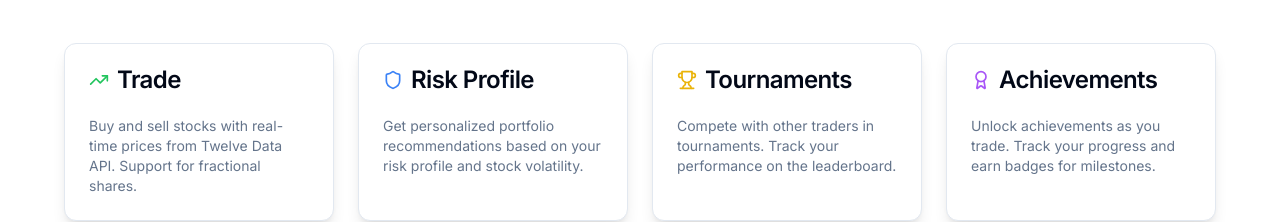
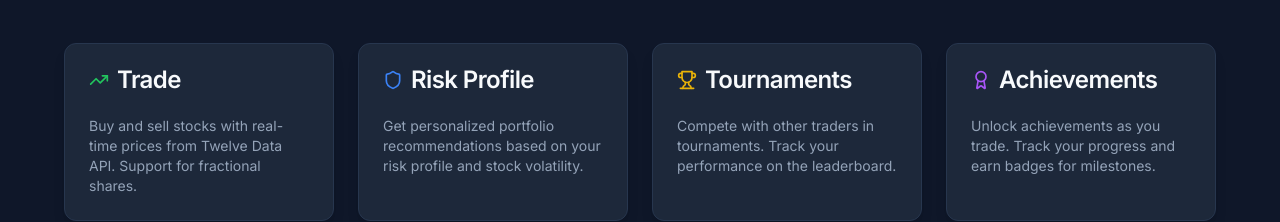
Before and after one commit to s9hmzyt46y-beep/realpaper-trading-simulator, a Next.js app: page / in a window 1280 px wide. Shown: the part 202-424 px from the top of the page. Built offline with nearby package versions, Linux system fonts and the light colour scheme; no server answers.

Commit message:
🌙 Design: Changed to dark theme with enhanced styling

```diff
--- a/app/globals.css
+++ b/app/globals.css
@@ -32,24 +32,24 @@
   }
 
   .dark {
-    --background: 224 71% 4%;
-    --foreground: 213 31% 91%;
-    --card: 224 71% 4%;
-    --card-foreground: 213 31% 91%;
-    --popover: 224 71% 4%;
-    --popover-foreground: 213 31% 91%;
+    --background: 222 47% 11%;
+    --foreground: 210 40% 98%;
+    --card: 217 33% 17%;
+    --card-foreground: 210 40% 98%;
+    --popover: 217 33% 17%;
+    --popover-foreground: 210 40% 98%;
     --primary: 142 70% 45%;
-    --primary-foreground: 210 40% 98%;
-    --secondary: 222 47% 11%;
+    --primary-foreground: 222 47% 11%;
+    --secondary: 217 33% 17%;
     --secondary-foreground: 210 40% 98%;
-    --muted: 223 47% 11%;
-    --muted-foreground: 215.4 16.3% 56.9%;
-    --accent: 216 34% 17%;
-    --accent-foreground: 210 40% 98%;
-    --destructive: 0 63% 31%;
+    --muted: 217 33% 17%;
+    --muted-foreground: 215 20% 65%;
+    --accent: 142 70% 45%;
+    --accent-foreground: 222 47% 11%;
+    --destructive: 0 84% 60%;
     --destructive-foreground: 210 40% 98%;
-    --border: 216 34% 17%;
-    --input: 216 34% 17%;
+    --border: 217 33% 23%;
+    --input: 217 33% 23%;
     --ring: 142 70% 45%;
     --chart-1: 142 70% 45%;
     --chart-2: 160 60% 45%;
@@ -70,7 +70,7 @@
   }
 
   .dark body {
-    background: linear-gradient(135deg, #1a1a2e 0%, #16213e 50%, #0f1724 100%);
+    background: linear-gradient(135deg, #0f172a 0%, #1e293b 50%, #0f172a 100%);
   }
 }
 
@@ -115,8 +115,10 @@
   }
 
   .dark .glass-effect {
-    background: rgba(30, 30, 46, 0.7);
-    border: 1px solid rgba(255, 255, 255, 0.1);
+    background: rgba(30, 41, 59, 0.6);
+    backdrop-filter: blur(20px);
+    border: 1px solid rgba(100, 200, 150, 0.2);
+    box-shadow: 0 8px 32px 0 rgba(0, 0, 0, 0.4);
   }
 
   .card-hover {
@@ -188,3 +190,12 @@
 ::-webkit-scrollbar-thumb:hover {
   background: hsl(var(--muted-foreground) / 0.5);
 }
+
+/* Profit/Loss colors for dark mode */
+.dark .text-profit {
+  color: #22c55e !important;
+}
+
+.dark .text-loss {
+  color: #ef4444 !important;
+}
--- a/app/layout.tsx
+++ b/app/layout.tsx
@@ -19,7 +19,7 @@ export default function RootLayout({
   children: React.ReactNode;
 }) {
   return (
-    <html lang="en">
+    <html lang="en" className="dark">
       <body className={inter.className}>
         <SessionProvider>
           <I18nProvider>
```
